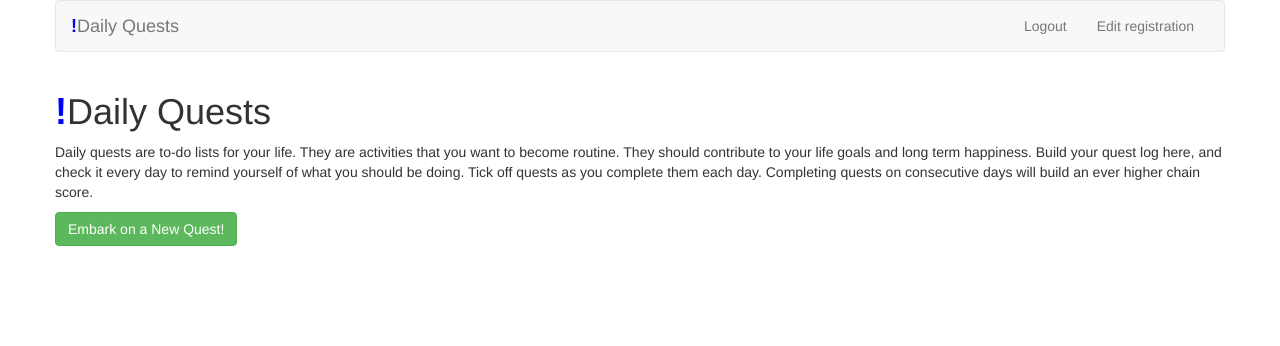
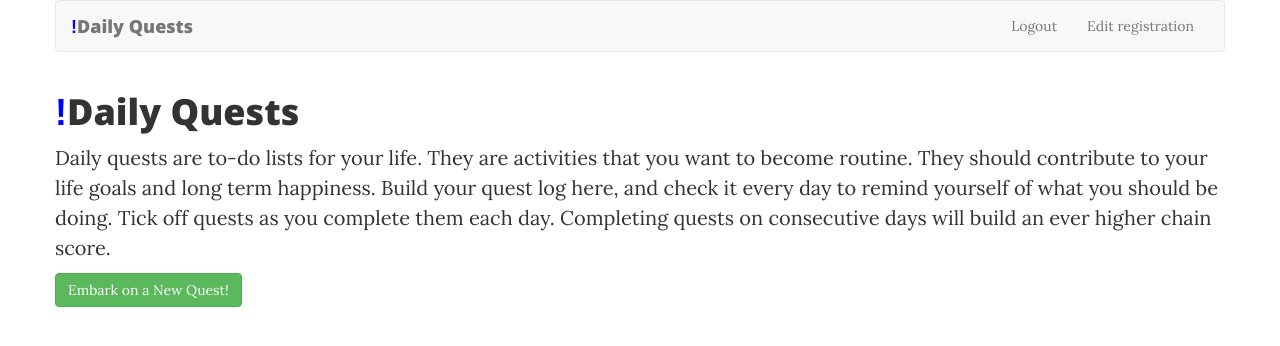
Before and after one commit to zacharyw/daily-quest, a Rails app: page / in a window 1280 px wide. Shown: the top 346 px of the page. Run offline with Rails 7, Linux system fonts and the light colour scheme; the visitor is signed in with stand-in values (Sample User, id 1); data that the repository does not hold is empty; style sheets or scripts are compiled from the project's sources; some libraries are stand-ins or nearby versions.

Commit message:
Prettify with google fonts.

```diff
--- a/app/assets/stylesheets/application.scss
+++ b/app/assets/stylesheets/application.scss
@@ -16,3 +16,20 @@
 @import "bootstrap";
 
 @import "quest";
+
+.navbar-brand {
+  font-family: 'Open Sans', sans-serif;
+}
+
+h1 {
+  font-family: 'Open Sans', sans-serif;
+}
+
+body {
+  font-family: 'Lora', serif;
+}
+
+body p {
+  font-size: 20px;
+  line-height: 1.5;
+}
--- a/app/views/layouts/application.html.erb
+++ b/app/views/layouts/application.html.erb
@@ -9,7 +9,7 @@
     <%= javascript_include_tag 'application', 'data-turbolinks-track': 'reload' %>
 
     <link rel="stylesheet" type="text/css" href="https://cdn.datatables.net/v/bs/dt-1.10.12/datatables.min.css"/>
-
+    <link href="https://fonts.googleapis.com/css?family=Lora|Open+Sans:800" rel="stylesheet">
     <script type="text/javascript" src="https://cdn.datatables.net/v/bs/dt-1.10.12/datatables.min.js"></script>
   </head>
 
```
